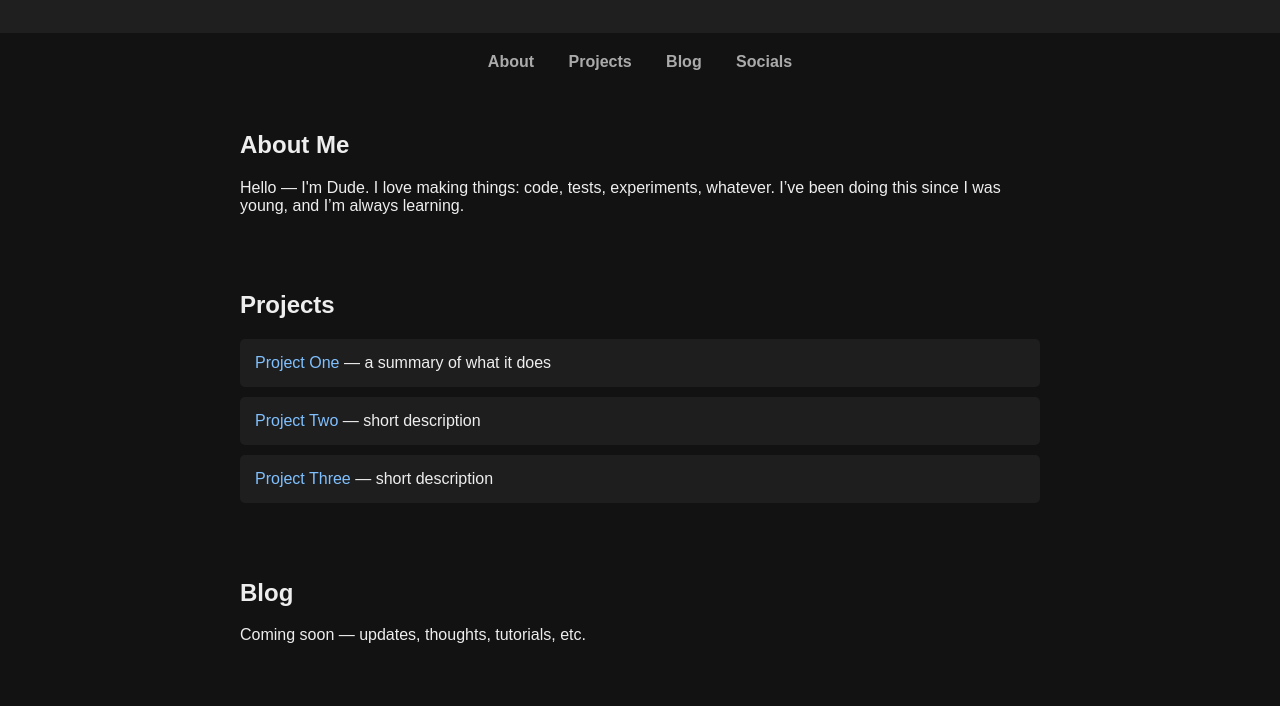
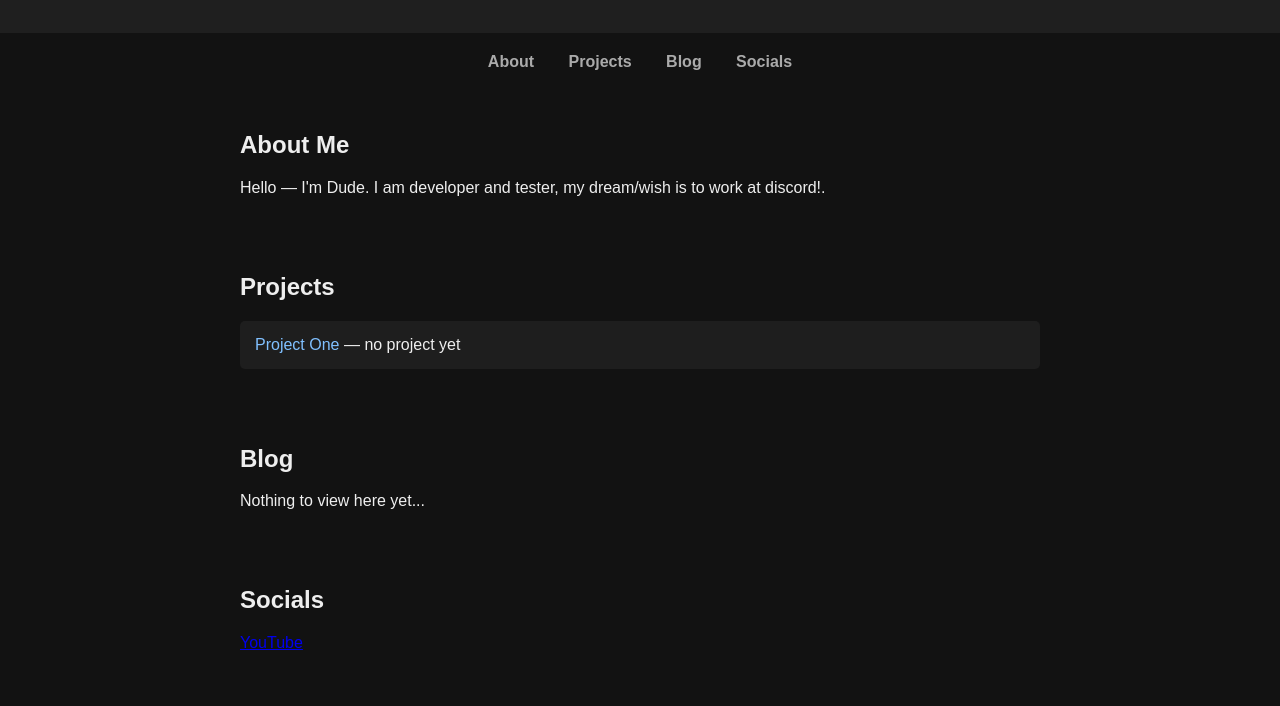
Before and after one commit to DudetxtDeveloper/dudetxtdeveloper.github.io, a plain HTML site: page index.html in a window 1280 px wide. Shown: the part 94-800 px from the top of the page. Drawn offline with Linux system fonts and the light colour scheme.

Commit message:
Uh I change some text yk

```diff
--- a/index.html
+++ b/index.html
@@ -77,24 +77,21 @@
   <section id="about">
     <h2>About Me</h2>
     <p>
-      Hello — I'm Dude. I love making things: code, tests, experiments, whatever.
-      I’ve been doing this since I was young, and I’m always learning.
+      Hello — I'm Dude. I am developer and tester, my dream/wish is to work at discord!.
     </p>
   </section>
 
   <section id="projects">
     <h2>Projects</h2>
     <ul class="projects-list">
-      <li><a href="project1.html">Project One</a> — a summary of what it does</li>
-      <li><a href="project2.html">Project Two</a> — short description</li>
-      <li><a href="project3.html">Project Three</a> — short description</li>
+      <li><a href="project1.html">Project One</a> — no project yet</li>
       <!-- add more -->
     </ul>
   </section>
 
   <section id="blog">
     <h2>Blog</h2>
-    <p>Coming soon — updates, thoughts, tutorials, etc.</p>
+    <p>Nothing to view here yet...</p>
   </section>
 
   <section id="socials">
```
